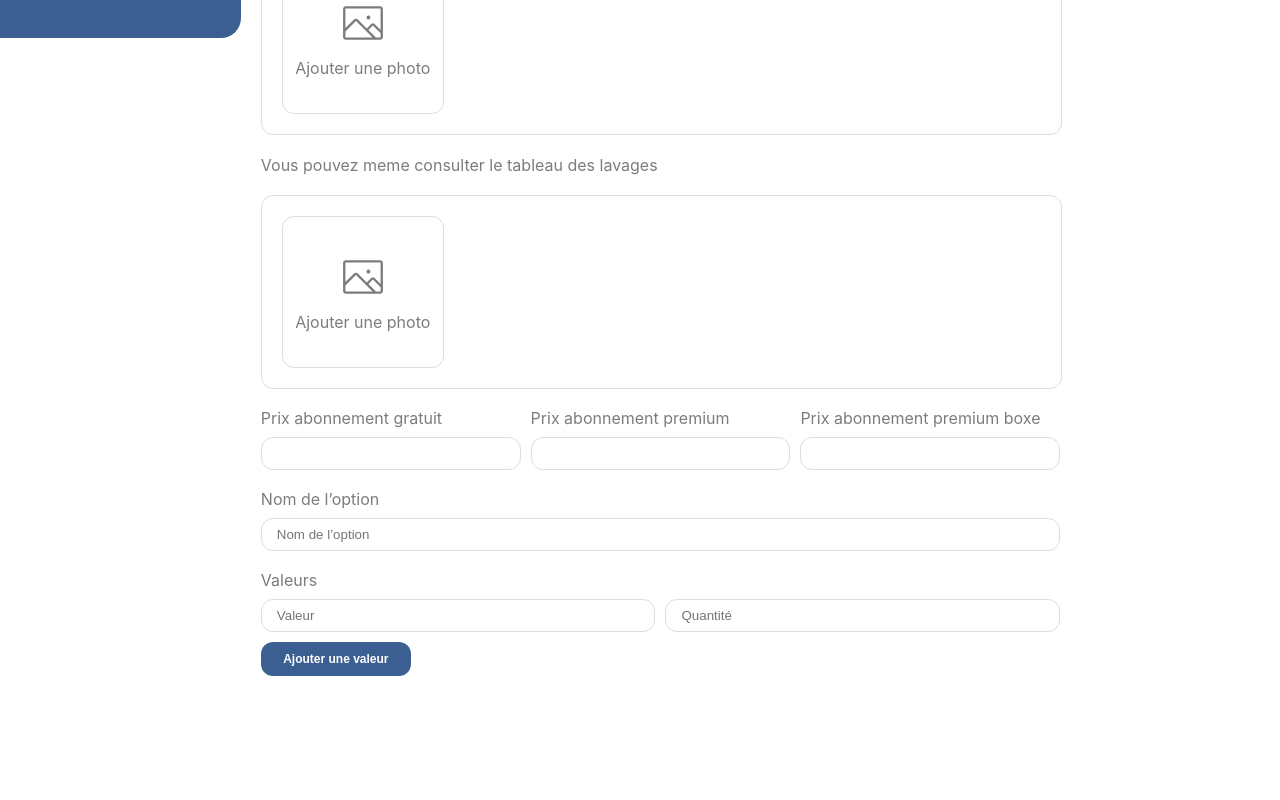
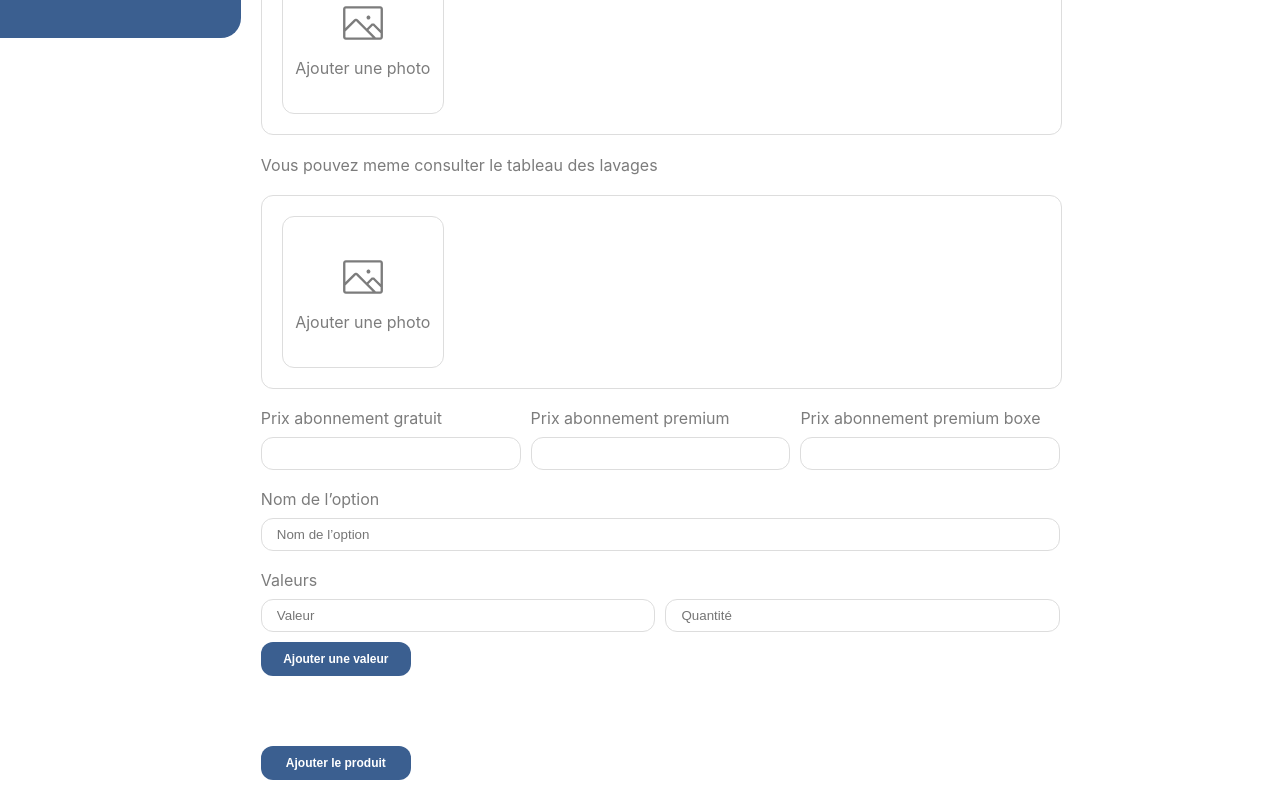
Before and after one commit to mondher0/penista, a React (Vite) app: page /ajouter-produit in a window 1280 px wide. Shown: the part 782-1582 px from the top of the page. Before the commit the page ends 1478 px from the top, so only its background shows below. Built offline with nearby package versions, Linux system fonts and the light colour scheme.

Commit message:
adding submition

```diff
--- a/src/view/produit/AddProductPage.css
+++ b/src/view/produit/AddProductPage.css
@@ -152,6 +152,9 @@ label {
   padding: 8px;
   text-align: center;
 }
+.submit {
+  margin-top: 70px;
+}
 @media screen and (max-width: 1800px) {
   .container .form form .media .image,
   .container .form form .consulter .image {
--- a/src/view/produit/AddProductPage.jsx
+++ b/src/view/produit/AddProductPage.jsx
@@ -210,6 +210,9 @@ const AddProductPage = () => {
                 type="button"
                 className="add-value"
                 onClick={() => {
+                  if (state.value === "" || state.quantite === "") {
+                    return;
+                  }
                   dispatch({ type: ADD_VALUE, payload: state });
                   console.log(state);
                 }}
@@ -229,6 +232,9 @@ const AddProductPage = () => {
                 </button>
               )}
             </div>
+            <button type="submit" className="add-value submit">
+              Ajouter le produit
+            </button>
           </form>
         </div>
       </div>
```
